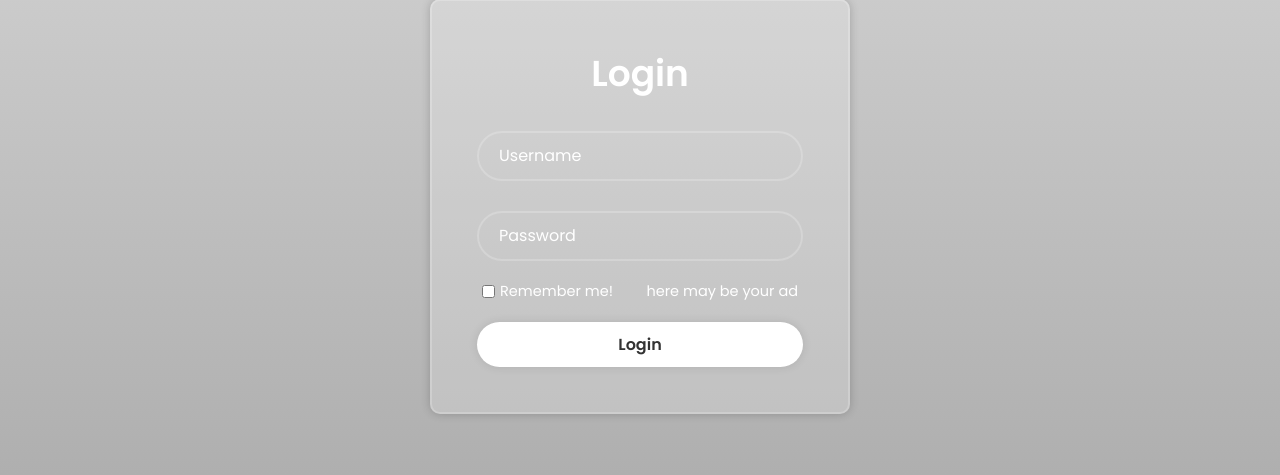
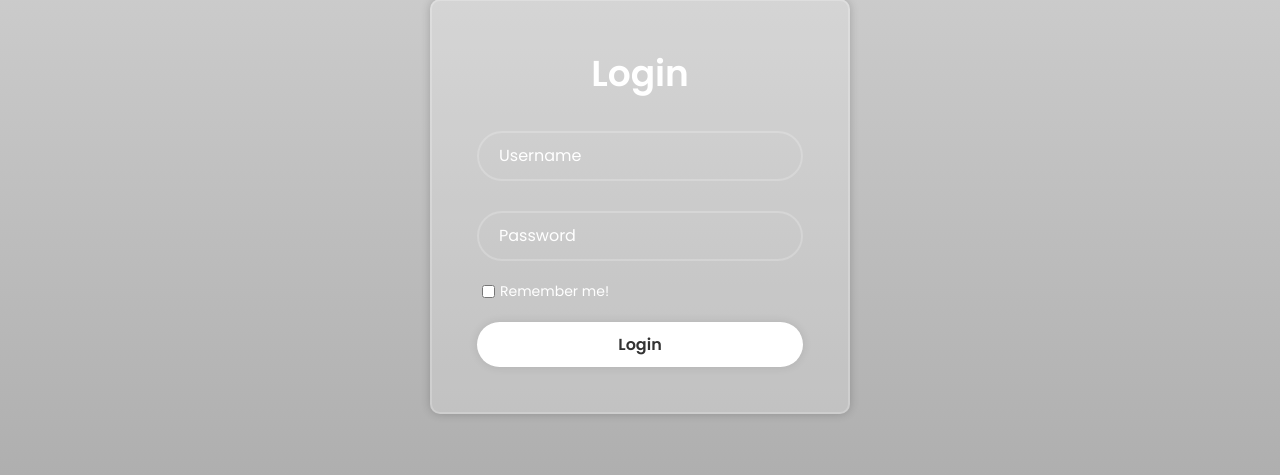
Before and after one commit to Dellenoam/DomostroyPhotoLoader, a Django app: page /login in a window 1280 px wide. Shown: the part 139-614 px from the top of the page. Run offline with Django 4.2, Linux system fonts and the light colour scheme.

Commit message:
refactor: Small code refactoring

```diff
--- a/DomostroyPhotoLoader/settings.py
+++ b/DomostroyPhotoLoader/settings.py
@@ -16,7 +16,7 @@ BASE_DIR = Path(__file__).resolve().parent.parent
 SECRET_KEY = os.getenv('secret_key')
 
 # SECURITY WARNING: don't run with debug turned on in production!
-DEBUG = True
+DEBUG = os.getenv('debug')
 
 ALLOWED_HOSTS = [os.getenv('allowed_host')]
 
@@ -117,8 +117,7 @@ DATETIME_FORMAT = 'd.m.Y H:i:s'
 
 STATIC_URL = 'static/'
 
-if not DEBUG:
-    STATIC_ROOT = os.path.join(BASE_DIR, 'staticfiles')
+STATIC_ROOT = os.path.join(BASE_DIR, 'staticfiles')
 
 STATICFILES_DIRS = [
     os.path.join(BASE_DIR, 'static'),
--- a/account/static/account/css/account.css
+++ b/account/static/account/css/account.css
@@ -38,10 +38,10 @@
 
 .wrapper .remember_me {
     display: flex;
-    justify-content: space-between;
+    justify-content: left;
     margin: -15px 0 15px;
     padding: 5px;
-    font-size: 14.5px;
+    font-size: 14px;
 }
 
 .remember_wrapper {
--- a/account/templates/account/login.html
+++ b/account/templates/account/login.html
@@ -24,7 +24,6 @@
                     {{ login_form.remember_me }}
                     <label for="{{ login_form.remember_me.id_for_label }}">Remember me!</label>
                 </div>
-                    <a href="#">here may be your ad</a>
             </div>
             <button type="submit" class="btn">Login</button>
         </form>
```
Lines whose indentation alone changed are shown as unchanged.
